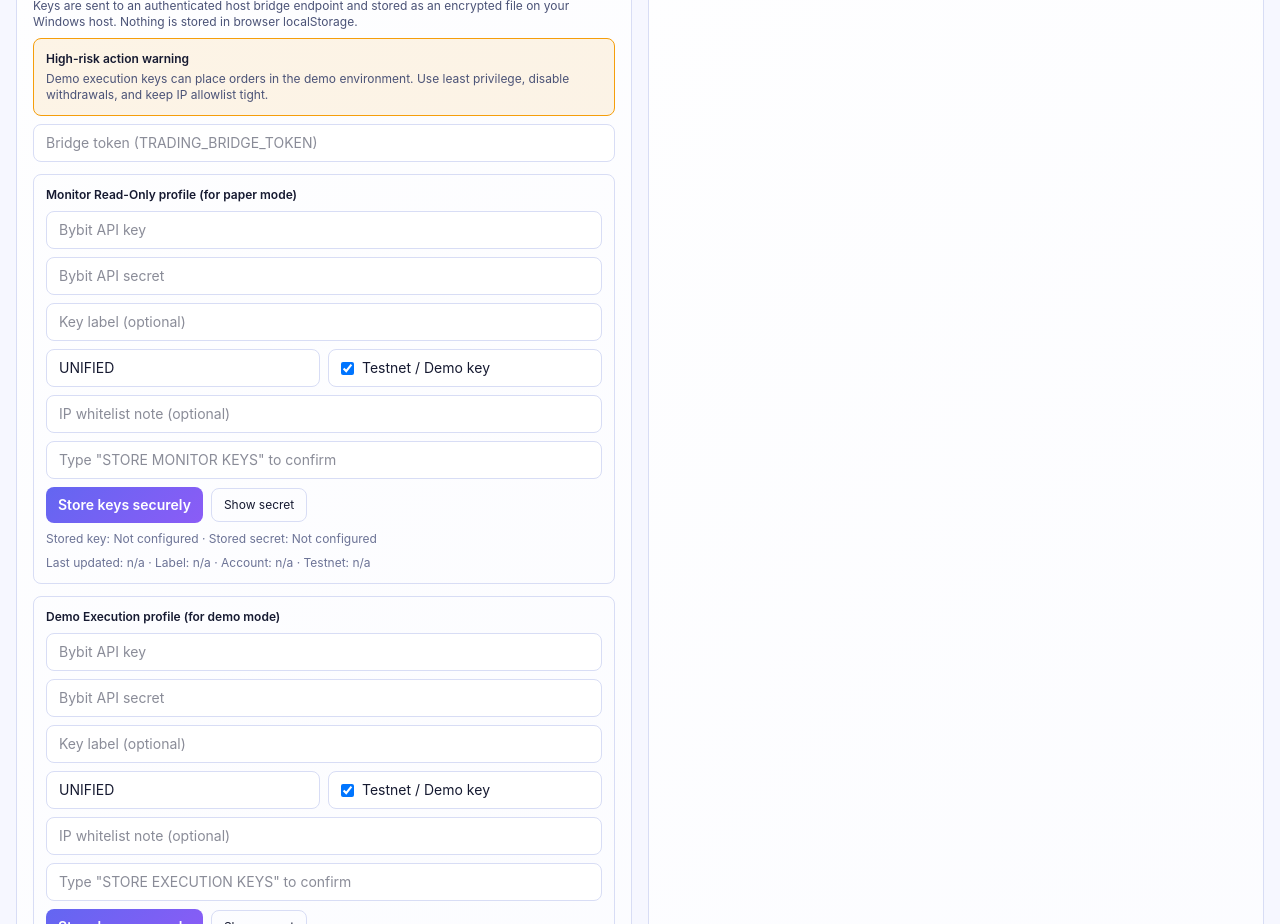
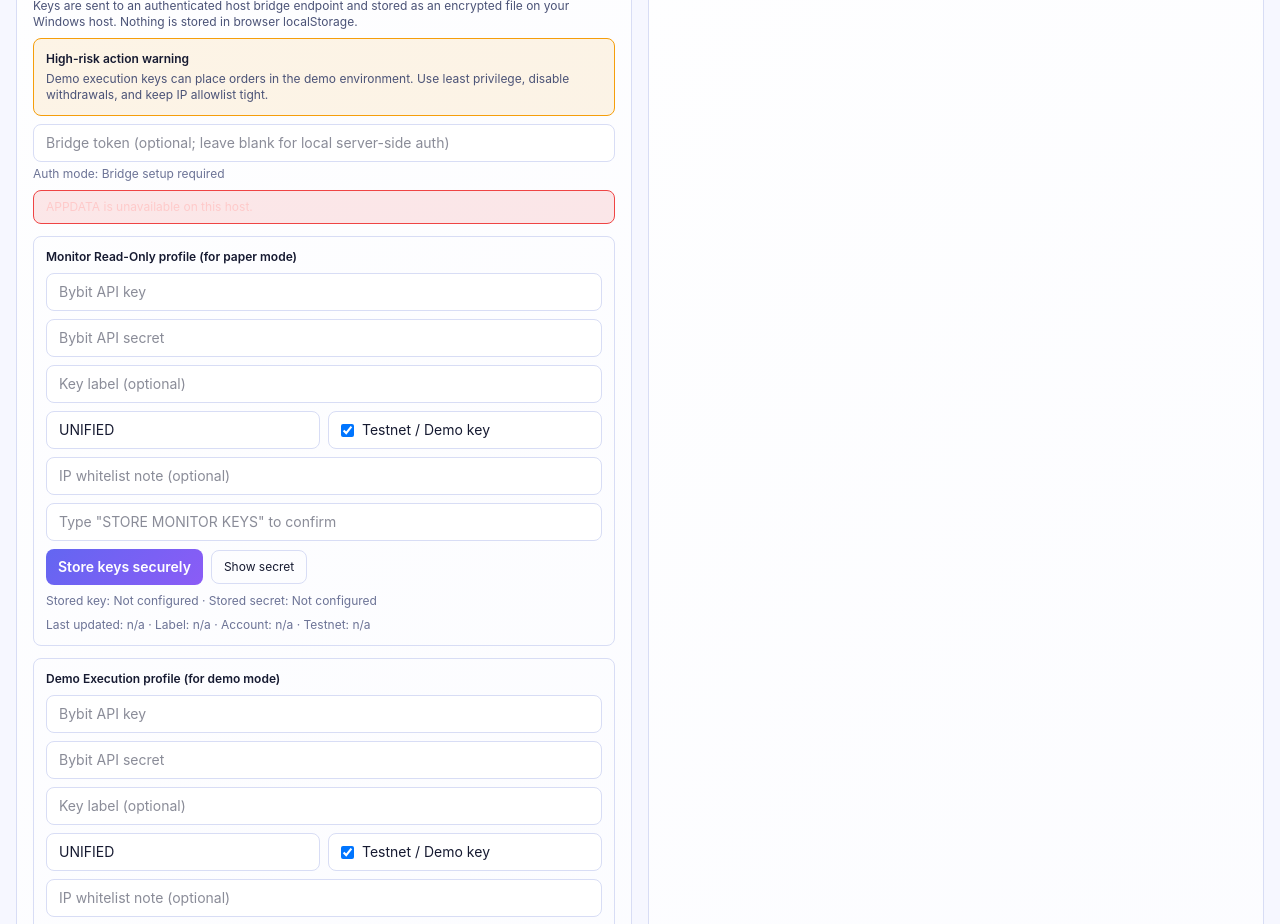
Before and after one commit to ZZYXX-CC/task-dashboard, a Next.js app: page /trading in a window 1280 px wide. Shown: the part 2400-3324 px from the top of the page. Built offline with nearby package versions, Linux system fonts and the light colour scheme; no server answers.

Commit message:
Fix credential bridge token UX with local server-side auth fallback

```diff
--- a/src/app/api/secure/bybit-credentials/route.ts
+++ b/src/app/api/secure/bybit-credentials/route.ts
@@ -1,5 +1,5 @@
 import { NextRequest } from "next/server";
-import { authenticateBridgeToken, BybitProfile, CredentialMetadata, getCredentialStatus, writeCredentials } from "@/lib/credential-bridge";
+import { authenticateBridgeToken, BybitProfile, CredentialMetadata, getBridgeAuthStatus, getCredentialStatus, writeCredentials } from "@/lib/credential-bridge";
 
 export const runtime = "nodejs";
 
@@ -7,6 +7,13 @@
   if ((value || "").toLowerCase() === "monitor") return "monitor";
   if ((value || "").toLowerCase() === "execution") return "execution";
   return null;
+}
+
+function isLocalRequest(req: NextRequest) {
+  const forwarded = req.headers.get("x-forwarded-for") || "";
+  if (forwarded.includes("127.0.0.1") || forwarded.includes("::1") || forwarded.includes("localhost")) return true;
+  const host = req.headers.get("host") || "";
+  return host.startsWith("localhost") || host.startsWith("127.0.0.1");
 }
 
 function validConfirmText(profile: BybitProfile, confirmTextRaw: string) {
@@ -17,20 +24,28 @@
   return false;
 }
 
-export async function GET() {
+export async function GET(req: NextRequest) {
+  const local = isLocalRequest(req);
+  const bridgeAuth = getBridgeAuthStatus(local);
+
   try {
     const status = getCredentialStatus();
-    return Response.json(status);
+    return Response.json({ ...status, bridgeAuth });
   } catch (error) {
-    return Response.json({ error: (error as Error).message }, { status: 503 });
+    return Response.json({
+      error: (error as Error).message,
+      bridgeAuth,
+    }, { status: 503 });
   }
 }
 
 export async function POST(req: NextRequest) {
   try {
-    const ok = authenticateBridgeToken(req.headers.get("authorization"));
-    if (!ok) {
-      return Response.json({ error: "Unauthorized" }, { status: 401 });
+    const local = isLocalRequest(req);
+    const auth = authenticateBridgeToken(req.headers.get("authorization"), { allowImplicitLocal: local });
+    if (!auth.ok) {
+      const statusCode = auth.status === "setup-required" ? 503 : 401;
+      return Response.json({ error: auth.message || "Unauthorized", bridgeAuth: auth }, { status: statusCode });
     }
 
     const body = (await req.json()) as {
--- a/src/app/api/secure/bybit-credentials/runtime/route.ts
+++ b/src/app/api/secure/bybit-credentials/runtime/route.ts
@@ -16,8 +16,11 @@
       return Response.json({ error: "Runtime credential access allowed only from localhost." }, { status: 403 });
     }
 
-    const ok = authenticateBridgeToken(req.headers.get("authorization"));
-    if (!ok) return Response.json({ error: "Unauthorized" }, { status: 401 });
+    const auth = authenticateBridgeToken(req.headers.get("authorization"));
+    if (!auth.ok) {
+      const statusCode = auth.status === "setup-required" ? 503 : 401;
+      return Response.json({ error: auth.message || "Unauthorized", bridgeAuth: auth }, { status: statusCode });
+    }
 
     const profileFromQuery = (req.nextUrl.searchParams.get("profile") || "").toLowerCase();
     const modeFromQuery = req.nextUrl.searchParams.get("mode") || "";
--- a/src/app/trading/page.tsx
+++ b/src/app/trading/page.tsx
@@ -108,6 +108,13 @@
   };
 };
 
+type BridgeAuthStatus = {
+  ok: boolean;
+  mode: "bearer" | "implicit-local" | "none";
+  status: "ready" | "setup-required" | "unauthorized";
+  message?: string;
+};
+
 type CredentialStatus = {
   storage: string;
   modeBinding: {
@@ -118,6 +125,7 @@
     monitor: CredentialProfileStatus;
     execution: CredentialProfileStatus;
   };
+  bridgeAuth?: BridgeAuthStatus;
 };
 
 function money(v: number) {
@@ -140,6 +148,7 @@
   const [statusNote, setStatusNote] = useState("");
 
   const [bridgeToken, setBridgeToken] = useState("");
+  const [credentialSetupError, setCredentialSetupError] = useState<string | null>(null);
   const [showSecrets, setShowSecrets] = useState<{ monitor: boolean; execution: boolean }>({ monitor: false, execution: false });
   const [credentialStatus, setCredentialStatus] = useState<CredentialStatus | null>(null);
   const [forms, setForms] = useState({
@@ -180,9 +189,14 @@
   useEffect(() => {
     const fetchCredentialStatus = async () => {
       const res = await fetch("/api/secure/bybit-credentials", { cache: "no-store" });
-      if (!res.ok) return;
-      const json = (await res.json()) as CredentialStatus;
-      setCredentialStatus(json);
+      const json = await res.json();
+      if (!res.ok) {
+        setCredentialSetupError(json?.error || "Credential bridge is not ready.");
+        setCredentialStatus((json || {}) as CredentialStatus);
+        return;
+      }
+      setCredentialSetupError(null);
+      setCredentialStatus(json as CredentialStatus);
     };
     fetchCredentialStatus();
   }, []);
@@ -214,7 +228,7 @@
   }, [expectedIp]);
 
   const runtimeMode = state?.mode || "paper";
-  const hasDemoExecutionKeys = credentialStatus?.profiles.execution.configured === true;
+  const hasDemoExecutionKeys = credentialStatus?.profiles?.execution?.configured === true;
 
   const testSummaryCards = useMemo(
     () =>
@@ -290,20 +304,17 @@
   const saveKeys = async (profile: "monitor" | "execution") => {
     setStatusNote("");
 
-    if (!bridgeToken.trim()) {
-      const msg = "Bridge token is required to store credentials.";
-      setStatusNote(msg);
-      pushToast("error", msg);
-      return;
+    const form = forms[profile];
+    const headers: Record<string, string> = {
+      "Content-Type": "application/json",
+    };
+    if (bridgeToken.trim()) {
+      headers.Authorization = `Bearer ${bridgeToken.trim()}`;
     }
 
-    const form = forms[profile];
     const res = await fetch("/api/secure/bybit-credentials", {
       method: "POST",
-      headers: {
-        "Content-Type": "application/json",
-        Authorization: `Bearer ${bridgeToken.trim()}`,
-      },
+      headers,
       body: JSON.stringify({
         profile,
         apiKey: form.apiKey.trim(),
@@ -321,12 +332,15 @@
     const json = await res.json();
     if (!res.ok) {
       const reason = json?.error || "Failed to store credentials.";
-      setStatusNote(reason);
-      pushToast("error", `Save failed (${profile === "monitor" ? "Monitor" : "Demo Execution"}): ${reason}`);
+      const setupHint = json?.bridgeAuth?.status === "setup-required" ? ` Setup required: ${json?.bridgeAuth?.message || "Server bridge token is missing."}` : "";
+      const fullReason = `${reason}${setupHint}`.trim();
+      setStatusNote(fullReason);
+      pushToast("error", `Save failed (${profile === "monitor" ? "Monitor" : "Demo Execution"}): ${fullReason}`);
       return;
     }
 
     setCredentialStatus(json.status as CredentialStatus);
+    setCredentialSetupError(null);
     setForms((prev) => ({
       ...prev,
       [profile]: { ...prev[profile], apiKey: "", apiSecret: "", confirm: "" },
@@ -628,7 +642,15 @@
               </p>
             </div>
 
-            <input className="mt-2 w-full rounded-lg border px-3 py-2 text-sm" style={{ borderColor: "var(--border)", background: "var(--bg-card)" }} type="password" placeholder="Bridge token (TRADING_BRIDGE_TOKEN)" value={bridgeToken} onChange={(e) => setBridgeToken(e.target.value)} autoComplete="off" spellCheck={false} />
+            <input className="mt-2 w-full rounded-lg border px-3 py-2 text-sm" style={{ borderColor: "var(--border)", background: "var(--bg-card)" }} type="password" placeholder="Bridge token (optional; leave blank for local server-side auth)" value={bridgeToken} onChange={(e) => setBridgeToken(e.target.value)} autoComplete="off" spellCheck={false} />
+            <p className="mt-1 text-xs" style={{ color: "var(--text-muted)" }}>
+              Auth mode: {credentialStatus?.bridgeAuth?.mode === "implicit-local" ? "Server-configured local fallback" : credentialStatus?.bridgeAuth?.mode === "bearer" ? "Manual bearer token" : "Bridge setup required"}
+            </p>
+            {(credentialSetupError || credentialStatus?.bridgeAuth?.status === "setup-required") && (
+              <div className="mt-2 rounded-lg border px-3 py-2 text-xs" style={{ borderColor: "#ef4444", background: "rgba(239,68,68,.12)", color: "#fecaca" }}>
+                {credentialSetupError || credentialStatus?.bridgeAuth?.message || "Bridge setup is incomplete on server. Configure TRADING_BRIDGE_TOKEN and BYBIT_CREDENTIALS_MASTER_KEY."}
+              </div>
+            )}
 
             {(["monitor", "execution"] as const).map((profile) => {
               const form = forms[profile];
--- a/src/lib/credential-bridge.ts
+++ b/src/lib/credential-bridge.ts
@@ -226,11 +226,54 @@
   return "monitor";
 }
 
-export function authenticateBridgeToken(authHeader: string | null) {
+export type BridgeAuthResult = {
+  ok: boolean;
+  mode: "bearer" | "implicit-local" | "none";
+  status: "ready" | "setup-required" | "unauthorized";
+  message?: string;
+};
+
+export function getBridgeAuthStatus(allowImplicitLocal = false): BridgeAuthResult {
   const expected = (process.env.TRADING_BRIDGE_TOKEN || "").trim();
-  if (!expected) throw new Error("TRADING_BRIDGE_TOKEN is not configured on this host.");
+  if (!expected) {
+    return {
+      ok: false,
+      mode: "none",
+      status: "setup-required",
+      message: "TRADING_BRIDGE_TOKEN is not configured on this host. Set it on the server to enable credential bridge writes.",
+    };
+  }
 
-  if (!authHeader?.startsWith("Bearer ")) return false;
-  const actual = authHeader.slice("Bearer ".length).trim();
-  return actual.length > 0 && actual === expected;
+  return {
+    ok: true,
+    mode: allowImplicitLocal ? "implicit-local" : "bearer",
+    status: "ready",
+  };
 }
+
+export function authenticateBridgeToken(authHeader: string | null, options?: { allowImplicitLocal?: boolean }): BridgeAuthResult {
+  const allowImplicitLocal = options?.allowImplicitLocal === true;
+  const bridgeStatus = getBridgeAuthStatus(allowImplicitLocal);
+  if (!bridgeStatus.ok) {
+    return bridgeStatus;
+  }
+
+  if (authHeader?.startsWith("Bearer ")) {
+    const actual = authHeader.slice("Bearer ".length).trim();
+    const expected = (process.env.TRADING_BRIDGE_TOKEN || "").trim();
+    if (actual.length > 0 && actual === expected) {
+      return { ok: true, mode: "bearer", status: "ready" };
+    }
+  }
+
+  if (allowImplicitLocal) {
+    return { ok: true, mode: "implicit-local", status: "ready" };
+  }
+
+  return {
+    ok: false,
+    mode: "none",
+    status: "unauthorized",
+    message: "Unauthorized: bridge token missing or invalid.",
+  };
+}
```
